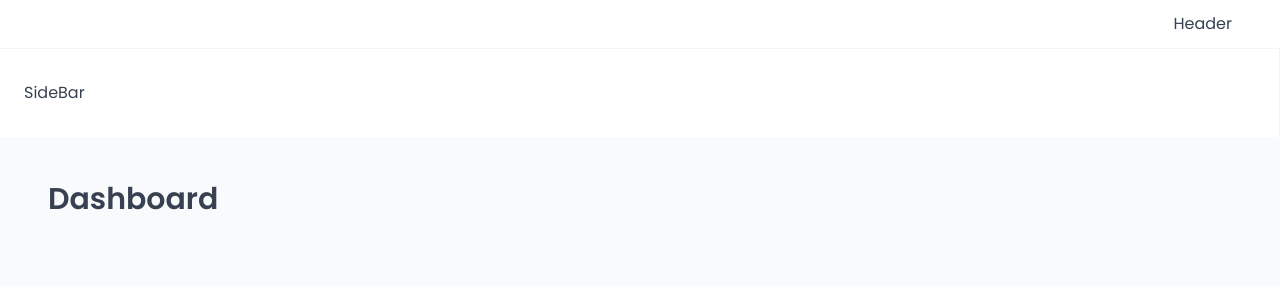
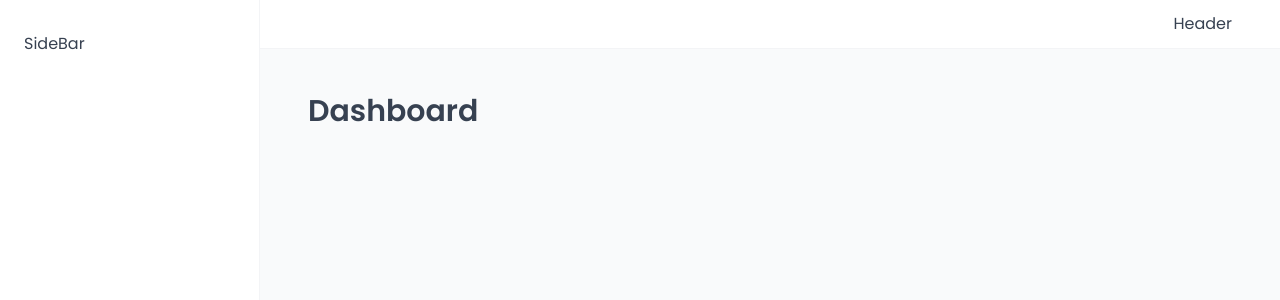
Before and after one commit to Walker-Gideon/the-wild-oasis, a React (Vite) app: page /dashboard in a window 1280 px wide. Shown: the top 300 px of the page. Built offline with nearby package versions, Linux system fonts and the light colour scheme; a web font is replaced by a local one.

Commit message:
Adjust the styling in the AppLayout component

```diff
--- a/src/ui/AppLayout.jsx
+++ b/src/ui/AppLayout.jsx
@@ -3,12 +3,12 @@ import Header from "./Header";
 import Sidebar from "./Sidebar";
 import styled from "styled-components";
 
-// const StyledAppLayout = styled.div`
-//   display: grid;
-//   grid-template-columns: 26rem 1fr;
-//   grid-template-rows: auto 1fr;
-//   height: 100vh;
-// `;
+const StyledAppLayout = styled.div`
+  display: grid;
+  grid-template-columns: 26rem 1fr;
+  grid-template-rows: auto 1fr;
+  height: 100vh;
+`;
 
 const Main = styled.main`
   background-color: var(--color-grey-50);
@@ -26,19 +26,17 @@ const Main = styled.main`
 
 export default function AppLayout() {
   return (
-    <div>
-      {/* <StyledAppLayout>
-        <Main>
+    <StyledAppLayout>
+      {/* <Main>
         <Container>
         </Container>
-        </Main>
-        </StyledAppLayout> */}
+        </Main> */}
 
       <Header />
       <Sidebar />
       <Main>
         <Outlet />
       </Main>
-    </div>
+    </StyledAppLayout>
   );
 }
```
